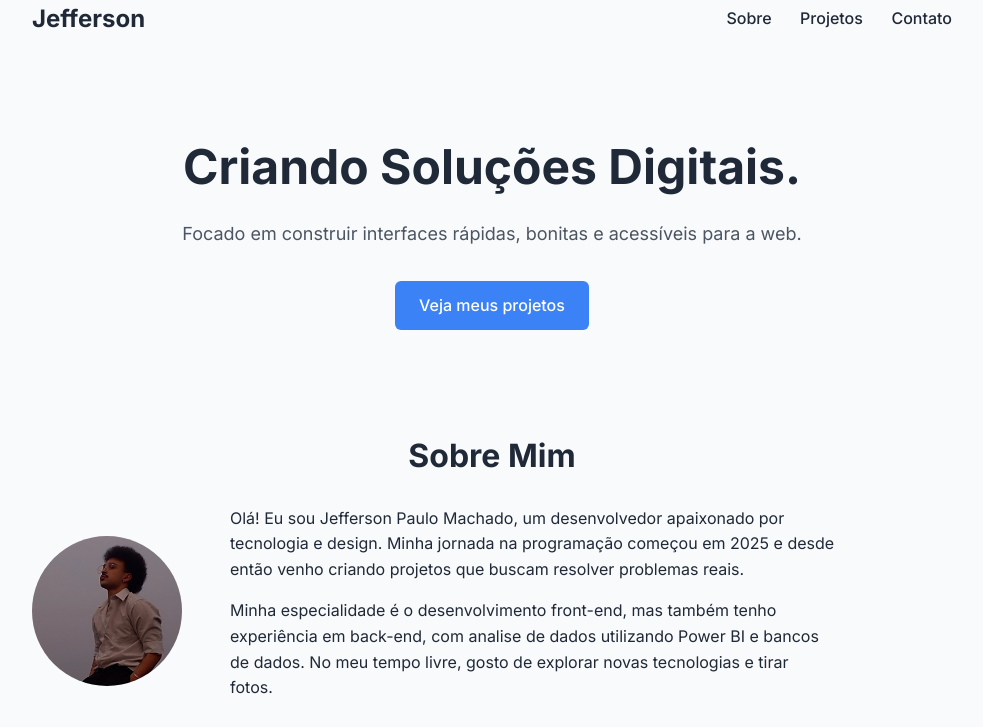
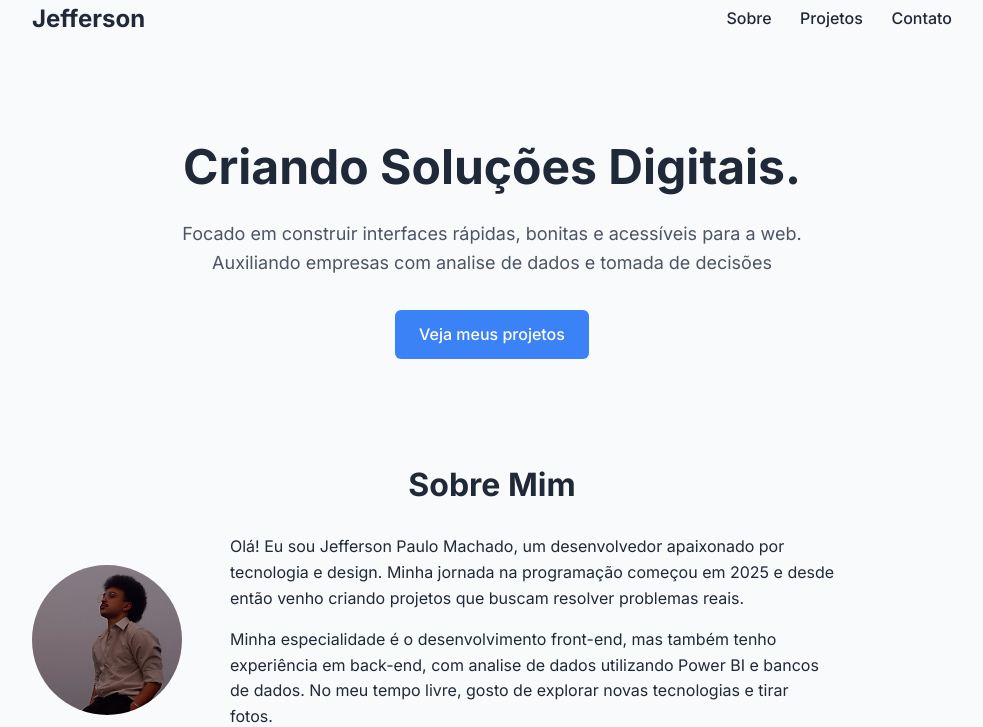
Before and after one commit to JeffPM-2005/Site-Pessoal, a plain HTML site: page index.html in a window 1280 px wide. Shown: the top 727 px of the page, without its empty margins (148-1131 px from the left). Drawn offline with nearby package versions, Linux system fonts and the light colour scheme.

Commit message:
detalhes

```diff
--- a/index.html
+++ b/index.html
@@ -25,7 +25,8 @@
     <main>
         <section id="home" class="container">
             <h1>Criando Soluções Digitais.</h1>
-            <p class="subtitulo">Focado em construir interfaces rápidas, bonitas e acessíveis para a web.</p>
+            <p class="subtitulo">Focado em construir interfaces rápidas, bonitas e acessíveis para a web. <br>
+            Auxiliando empresas com analise de dados e tomada de decisões</p>
             <a href="#projetos" class="cta-button">Veja meus projetos</a>
         </section>
 
```
